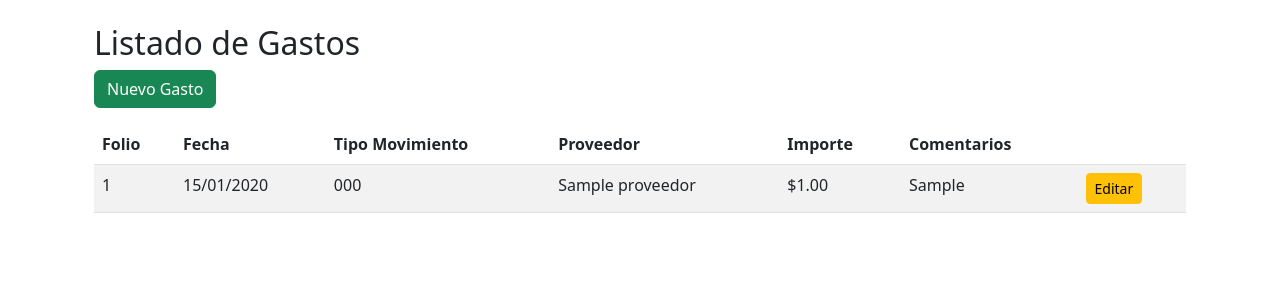
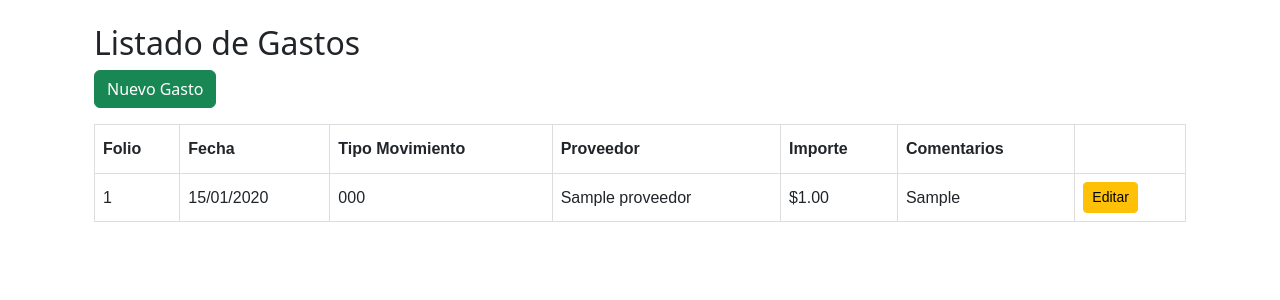
Before and after one commit to meg544/django-p61L, a Django app: page /ogastos/ in a window 1280 px wide. Shown: the part 104-404 px from the top of the page. Run offline with Django 4.2, Linux system fonts and the light colour scheme; a user stored in the database is signed in; tables that the repository leaves empty hold one stand-in row (values such as "Sample post"); parts of the project's set-up code (start-up, migrations or seed data) failed here and were passed over.

Commit message:
se modifica lista otros

```diff
--- a/myapp/templates/ogastos/lista.html
+++ b/myapp/templates/ogastos/lista.html
@@ -3,6 +3,32 @@
 {% block content %}
 
 <style>
+    .sticky-top-buttons {
+          position: sticky;
+          top: 0;
+          background: white;   /* Fondo para evitar que el contenido se vea debajo */
+          padding: 10px 0;
+          }
+         #customers {
+        font-family: Arial, Helvetica, sans-serif;
+        border-collapse: collapse;
+        width: 100%;
+        }
+
+        #customers td, #customers th {
+        border: 1px solid #ddd;
+        padding: 8px;
+        }
+
+        #customers tr:nth-child(even){background-color: #f2f2f2;}
+
+        #customers tr:hover {background-color: #ddd;}
+
+        #customers th {
+            padding-top: 12px;
+            padding-bottom: 12px;
+            text-align: left;
+        }
     /* 🔥 Hace que comentarios no crezcan demasiado */
     .comentarios-col {
         max-width: 250px;      /* ancho fijo */
@@ -17,7 +43,7 @@
 
   <a href="{% url 'gasto_crear' %}" class="btn btn-success mb-3">Nuevo Gasto</a>
 
-  <table class="table table-striped">
+  <table id="customers">
     <thead>
     <tr>
       <th>Folio</th>
```
